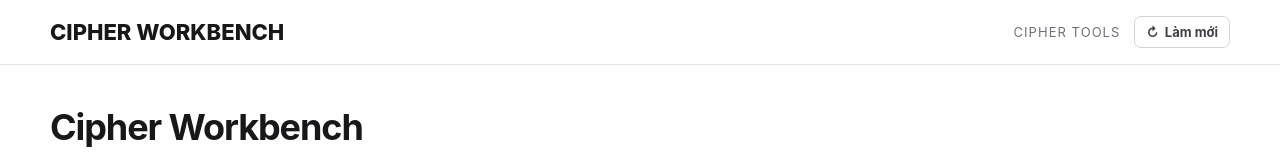
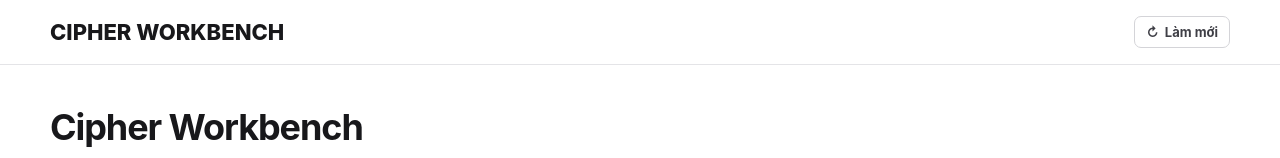
Before and after one commit to quanh712/caesar-cipher, a React (Vite) app: page / in a window 1280 px wide. Shown: the top 158 px of the page. Built offline with nearby package versions, Linux system fonts and the light colour scheme; no server answers.

Commit message:
refactor: remove header utility label

```diff
--- a/src/app/styles.css
+++ b/src/app/styles.css
@@ -56,12 +56,6 @@ button:disabled {
   font-size: 22px;
   font-weight: 800;
   text-decoration: none;
-}
-.nav__label {
-  color: var(--muted);
-  font-size: 13px;
-  text-transform: uppercase;
-  letter-spacing: 0.08em;
 }
 .nav__actions {
   display: flex;
@@ -632,9 +626,6 @@ button:disabled {
   .nav__inner {
     width: min(100% - 24px, 1180px);
   }
-  .nav__label {
-    display: none;
-  }
   .mode-selector {
     grid-template-columns: 1fr;
   }
--- a/src/shared/components/AppHeader.tsx
+++ b/src/shared/components/AppHeader.tsx
@@ -6,7 +6,6 @@ export function AppHeader() {
           CIPHER WORKBENCH
         </a>
         <div className="nav__actions">
-          <span className="nav__label">Cipher tools</span>
           <button className="refresh-button" type="button" onClick={() => window.location.reload()}>
             <span aria-hidden="true">↻</span>
             Làm mới
```
